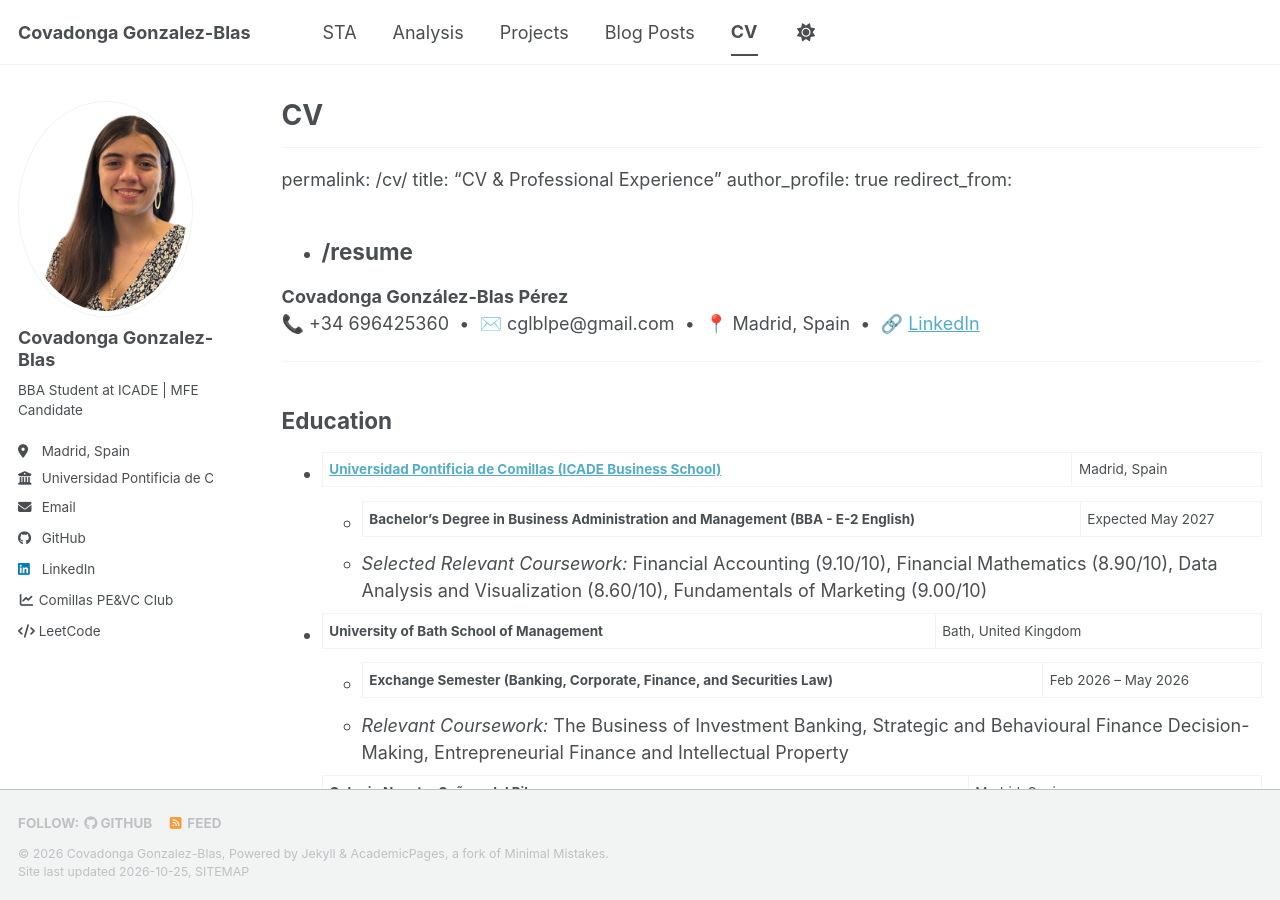
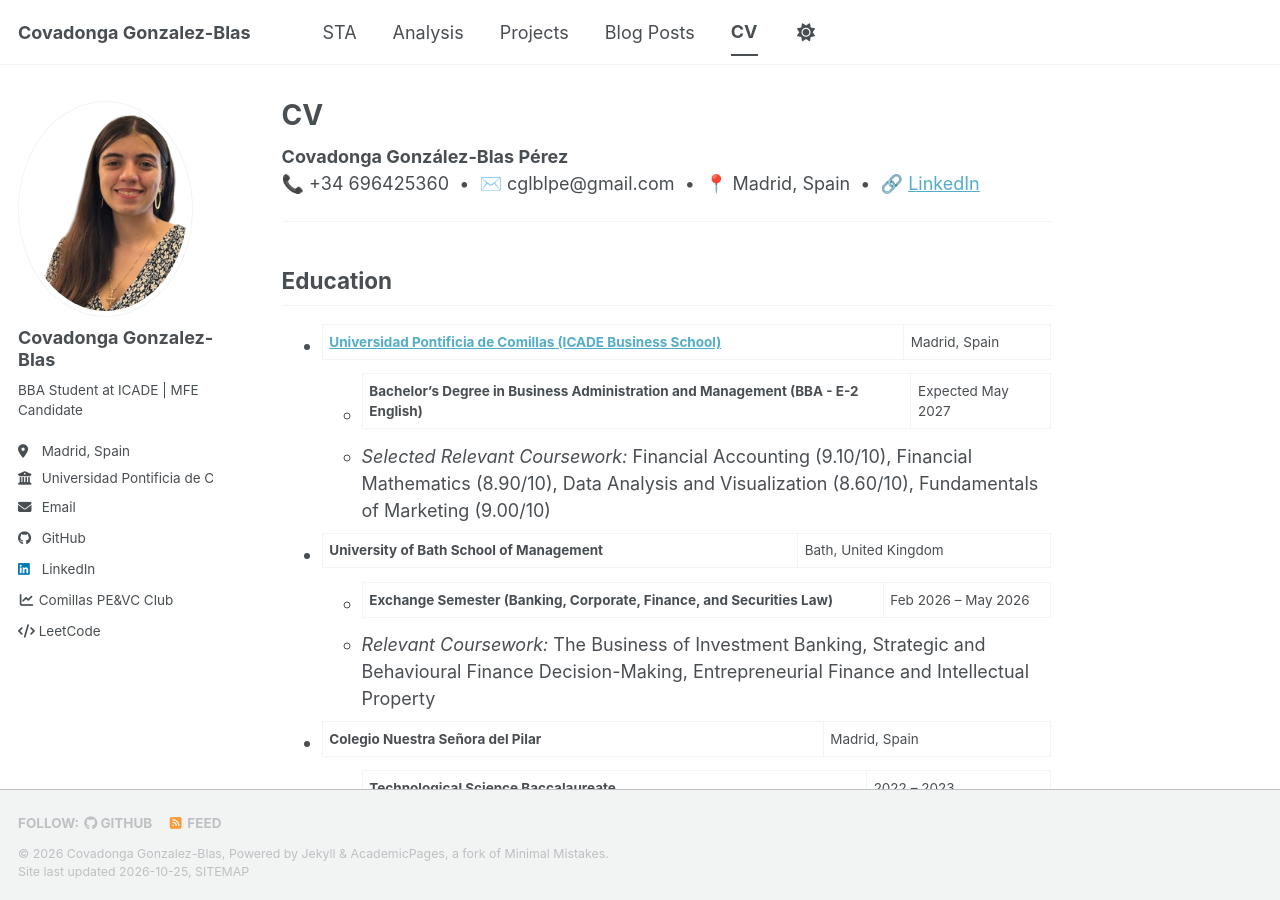
Before and after one commit to Gonzalez-Blas/Gonzalez-Blas.github.io, a Jekyll site: the page built from _pages/cv.md, in a window 1280 px wide and 900 px high. Built offline with Jekyll 4.4.1, drawn with Linux system fonts in a browser that asks for light colours; a style sheet for code colours, icons or effects is not loaded; part of the change alters nothing that is shown.

Commit message:
Refactor CV content to eliminate duplicates
Removed duplicate sections and cleaned up formatting in CV.

```diff
--- a/_pages/cv.md
+++ b/_pages/cv.md
@@ -1,17 +1,6 @@
 ---
-layout: archive
 title: "CV"
 permalink: /cv/
-author_profile: true
-redirect_from:
-  - /resume
----
-
-{% include base_path %}
-
----
-permalink: /cv/
-title: "CV & Professional Experience"
 author_profile: true
 redirect_from:
   - /resume
@@ -24,109 +13,110 @@ redirect_from:
 
 ## Education
 
-* **[Universidad Pontificia de Comillas (ICADE Business School)](https://www.comillas.edu/grados/grado-en-administracion-y-direccion-de-empresas-ade-e-2/)** | Madrid, Spain
-  * **Bachelor’s Degree in Business Administration and Management (BBA - E-2 English)** | Expected May 2027
-  * *Selected Relevant Coursework:* Financial Accounting (9.10/10), Financial Mathematics (8.90/10), Data Analysis and Visualization (8.60/10), Fundamentals of Marketing (9.00/10)
-* **University of Bath School of Management** | Bath, United Kingdom
-  * **Exchange Semester (Banking, Corporate, Finance, and Securities Law)** | Feb 2026 – May 2026
-  * *Relevant Coursework:* The Business of Investment Banking, Strategic and Behavioural Finance Decision-Making, Entrepreneurial Finance and Intellectual Property
-* **Colegio Nuestra Señora del Pilar** | Madrid, Spain
-  * **Technological Science Baccalaureate** | 2022 – 2023
-* **Greenbrier High School** | Evans, GA, USA
-  * **Social Science Baccalaureate** | 2021 – 2022
-  * *Activities:* Model UN, Spanish Club, Senator in the Student Government Association (SGA), Mock Trial Team, Soccer Team.
+- **[Universidad Pontificia de Comillas (ICADE Business School)](https://www.comillas.edu/grados/grado-en-administracion-y-direccion-de-empresas-ade-e-2/)** | Madrid, Spain
+  - **Bachelor’s Degree in Business Administration and Management (BBA - E-2 English)** | Expected May 2027
+  - *Selected Relevant Coursework:* Financial Accounting (9.10/10), Financial Mathematics (8.90/10), Data Analysis and Visualization (8.60/10), Fundamentals of Marketing (9.00/10)
+- **University of Bath School of Management** | Bath, United Kingdom
+  - **Exchange Semester (Banking, Corporate, Finance, and Securities Law)** | Feb 2026 – May 2026
+  - *Relevant Coursework:* The Business of Investment Banking, Strategic and Behavioural Finance Decision-Making, Entrepreneurial Finance and Intellectual Property
+- **Colegio Nuestra Señora del Pilar** | Madrid, Spain
+  - **Technological Science Baccalaureate** | 2022 – 2023
+- **Greenbrier High School** | Evans, GA, USA
+  - **Social Science Baccalaureate** | 2021 – 2022
+  - *Activities:* Model UN, Spanish Club, Senator in the Student Government Association (SGA), Mock Trial Team, Soccer Team.
 
 ---
 
 ## Professional Experience
 
-* **UBS** | London, United Kingdom
-  * **Global Banking Summer Analyst (Unified Global Banking - UGB)** | Jun 2026 – Aug 2026
-  * Supported a $300m capital raise in the music and entertainment sector, contributing to investor outreach efforts, maintaining investor engagement trackers, and supporting transaction execution through first close.
-  * Performed company and industry research, valuation analysis, and financial modelling using comparable companies and precedent transactions to support live and prospective client mandates.
-  * Assisted in the preparation of pitchbooks, marketing materials, and strategic presentations for senior bankers and corporate clients across financing and advisory transactions.
+- **UBS** | London, United Kingdom
+  - **Global Banking Summer Analyst (Unified Global Banking - UGB)** | Jun 2026 – Aug 2026
+  - Supported a $300m capital raise in the music and entertainment sector, contributing to investor outreach efforts, maintaining investor engagement trackers, and supporting transaction execution through first close.
+  - Performed company and industry research, valuation analysis, and financial modelling using comparable companies and precedent transactions to support live and prospective client mandates.
+  - Assisted in the preparation of pitchbooks, marketing materials, and strategic presentations for senior bankers and corporate clients across financing and advisory transactions.
 
-* **Let'sInnovate (Grupo LETS)** | Madrid, Spain
-  * **Open Innovation Analyst** | Jul 2025 – Nov 2025
-  * Built an automated startup intelligence database to identify high-growth companies, emerging technologies, and market opportunities for corporate innovation projects.
-  * Evaluated more than 20 startups through valuation modelling, competitive analysis, and strategic assessments, supporting investment, partnership, and innovation-related decisions.
-  * Produced market research reports and executive presentations covering venture capital trends, innovation ecosystems, and disruptive technologies across multiple industries.
+- **Let'sInnovate (Grupo LETS)** | Madrid, Spain
+  - **Open Innovation Analyst** | Jul 2025 – Nov 2025
+  - Built an automated startup intelligence database to identify high-growth companies, emerging technologies, and market opportunities for corporate innovation projects.
+  - Evaluated more than 20 startups through valuation modelling, competitive analysis, and strategic assessments, supporting investment, partnership, and innovation-related decisions.
+  - Produced market research reports and executive presentations covering venture capital trends, innovation ecosystems, and disruptive technologies across multiple industries.
 
-* **EY (Governance and Public Sectors)** | Madrid, Spain
-  * **Business Consulting Intern** | Jun 2025 – Jul 2025
-  * Supported the Project Management Office (PMO) of a €2.6bn public-sector digital transformation programme by coordinating timelines, monitoring deliverables, and preparing executive reporting materials.
-  * Developed Excel, VBA, and Power BI solutions to automate reporting processes, improving efficiency and reducing manual data-processing requirements.
-  * Tracked more than 15 programme KPIs and project milestones through interactive dashboards, enabling data-driven decision-making and enhanced stakeholder visibility.
+- **EY (Governance and Public Sectors)** | Madrid, Spain
+  - **Business Consulting Intern** | Jun 2025 – Jul 2025
+  - Supported the Project Management Office (PMO) of a €2.6bn public-sector digital transformation programme by coordinating timelines, monitoring deliverables, and preparing executive reporting materials.
+  - Developed Excel, VBA, and Power BI solutions to automate reporting processes, improving efficiency and reducing manual data-processing requirements.
+  - Tracked more than 15 programme KPIs and project milestones through interactive dashboards, enabling data-driven decision-making and enhanced stakeholder visibility.
 
-* **Nomura** | London, United Kingdom
-  * **Women's Immersion Programme (Investment Banking)** | Apr 2025
-  * Selected for Nomura's competitive Investment Banking Women's Immersion Programme, gaining exposure to M&A, capital markets, and corporate finance advisory.
-  * Delivered a strategic investment analysis of London Stock Exchange Group (LSEG), assessing financial performance, valuation drivers, competitive positioning, and growth opportunities.
-  * Developed technical skills in valuation, financial statement analysis, and pitchbook preparation through investment banking case studies, workshops, and mentorship sessions.
+- **Nomura** | London, United Kingdom
+  - **Women's Immersion Programme (Investment Banking)** | Apr 2025
+  - Selected for Nomura's competitive Investment Banking Women's Immersion Programme, gaining exposure to M&A, capital markets, and corporate finance advisory.
+  - Delivered a strategic investment analysis of London Stock Exchange Group (LSEG), assessing financial performance, valuation drivers, competitive positioning, and growth opportunities.
+  - Developed technical skills in valuation, financial statement analysis, and pitchbook preparation through investment banking case studies, workshops, and mentorship sessions.
 
 ---
 
 ## Leadership, Memberships & Extracurriculars
 
-* **[Comillas Private Equity & Venture Capital Club](https://comillaspevcclub.es/)** | Vice President & Board Member
-  * Analyze investment deals, assess growth potential and risks, and develop financial models, gaining hands-on experience in PE/VC valuation and coordinating corporate visits.
-* **[Testudo Wealth Management](https://www.linkedin.com/company/testudo-wealth-management/)** | Investment Analyst & Member | Apr 2026 – Present
-  * Selected for a selective pan-European cohort focused on private banking, wealth management, and public equity research.
-* **Sora Capital A.C.** | Portfolio Analyst | Feb 2025 – Aug 2026
-  * Conducted equity research, developed stock pitches, and applied financial analysis to drive strategic investment decisions within a student organization.
-* **[Nova Talent](https://www.novatalent.com/)** | Member | Jun 2025 – Present
-  * Member of the selective top-tier professional network connecting high-potential European talent with leading global institutions.
-* **Model United Nations (MUN) & ICADE Debate Club** | Delegate & Member
-  * Strengthened public speaking, critical thinking, and persuasive argumentation through competitive debate simulations.
+- **[Comillas Private Equity & Venture Capital Club](https://comillaspevcclub.es/)** | Vice President & Board Member
+  - Analyze investment deals, assess growth potential and risks, and develop financial models, gaining hands-on experience in PE/VC valuation and coordinating corporate visits.
+- **[Testudo Wealth Management](https://www.linkedin.com/company/testudo-wealth-management/)** | Investment Analyst & Member | Apr 2026 – Present
+  - Selected for a selective pan-European cohort focused on private banking, wealth management, and public equity research.
+- **Sora Capital A.C.** | Portfolio Analyst | Feb 2025 – Aug 2026
+  - Conducted equity research, developed stock pitches, and applied financial analysis to drive strategic investment decisions within a student organization.
+- **[Nova Talent](https://www.novatalent.com/)** | Member | Jun 2025 – Present
+  - Member of the selective top-tier professional network connecting high-potential European talent with leading global institutions.
+- **Model United Nations (MUN) & ICADE Debate Club** | Delegate & Member
+  - Strengthened public speaking, critical thinking, and persuasive argumentation through competitive debate simulations.
 
 ---
 
 ## Licenses & Certifications
 
-* **FactSet Essentials: Core Products** | FactSet (Mar 2026) | Credential ID: `75whkevyw5ti` (Skills: FactSet)
-* **FactSet Essentials: Derivatives** | FactSet (Mar 2026) | Credential ID: `ugngcxpu8i2d` (Skills: Equity Derivatives, Interest Rate Derivatives)
-* **Advanced Valuation and Strategy - M&A, PE, and VC** | Erasmus School of Economics (Jun 2025) | Credential ID: `9UAKYE6UQ70V`
-* **Private Equity and Venture Capital** | Università Bocconi (Jun 2025) | Credential ID: `NDKF2IPVDE8O`
-* **Bloomberg Finance Fundamentals** | Bloomberg (Mar 2025) | Credential ID: `nDa9teXgqpmqtCF8gtnUHngP`
+- **FactSet Essentials: Core Products** | FactSet (Mar 2026) | Credential ID: `75whkevyw5ti` (Skills: FactSet)
+- **FactSet Essentials: Derivatives** | FactSet (Mar 2026) | Credential ID: `ugngcxpu8i2d` (Skills: Equity Derivatives, Interest Rate Derivatives)
+- **Advanced Valuation and Strategy - M&A, PE, and VC** | Erasmus School of Economics (Jun 2025) | Credential ID: `9UAKYE6UQ70V`
+- **Private Equity and Venture Capital** | Università Bocconi (Jun 2025) | Credential ID: `NDKF2IPVDE8O`
+- **Bloomberg Finance Fundamentals** | Bloomberg (Mar 2025) | Credential ID: `nDa9teXgqpmqtCF8gtnUHngP`
 
 ---
 
 ## Honors & Awards
 
-* **[Mentee - International Women Mentorship Program]([https://www.oliverwyman.com/careers/recruiting-events/international-mentorship-program/spain.html])**  | Oliver Wyman (Jun 2025)
-  * Selected for Oliver Wyman's global mentorship initiative supporting high-potential women pursuing careers in consulting through mentorship, professional development, and collaborative learning.
-  * Received one-on-one coaching from an Oliver Wyman consultant, gaining insights into consulting career paths, case interview preparation, problem-solving techniques, and client engagement.
-  * Collaborated with an international cohort of participants on case competition projects and business challenges, developing structured analytical thinking, teamwork, and presentation skills.
-  * <a href="https://www.oliverwyman.com/careers/recruiting-events/international-women-mentorship-program.html" target="_blank" rel="noopener noreferrer">Program Link</a>
+- **[Mentee - International Women Mentorship Program](https://www.oliverwyman.com/careers/recruiting-events/international-mentorship-program/spain.html)** | Oliver Wyman (Jun 2025)
+  - Selected for Oliver Wyman's global mentorship initiative supporting high-potential women pursuing careers in consulting through mentorship, professional development, and collaborative learning.
+  - Received one-on-one coaching from an Oliver Wyman consultant, gaining insights into consulting career paths, case interview preparation, problem-solving techniques, and client engagement.
+  - Collaborated with an international cohort of participants on case competition projects and business challenges, developing structured analytical thinking, teamwork, and presentation skills.
+  - [Program Link](https://www.oliverwyman.com/careers/recruiting-events/international-women-mentorship-program.html)
 
-* **Honorable Mention - UC3MUN** | Universidad Carlos III de Madrid & ECOFIN (Mar 2025)
-  * Awarded Honorable Mention for outstanding performance in a university-level Model United Nations conference, demonstrating negotiation, public speaking, and policy analysis skills.
-  * Represented a member state in committee discussions, drafting resolutions and building consensus among delegates to address complex international challenges.
-  * Developed persuasive communication, diplomacy, and stakeholder management abilities through debate, coalition-building, and formal negotiations.
+- **Honorable Mention - UC3MUN** | Universidad Carlos III de Madrid & ECOFIN (Mar 2025)
+  - Awarded Honorable Mention for outstanding performance in a university-level Model United Nations conference, demonstrating negotiation, public speaking, and policy analysis skills.
+  - Represented a member state in committee discussions, drafting resolutions and building consensus among delegates to address complex international challenges.
+  - Developed persuasive communication, diplomacy, and stakeholder management abilities through debate, coalition-building, and formal negotiations.
 
-* **3rd IBSS Virtual Business Competition 2024** | Xi'an Jiaotong-Liverpool University & The Asia Institute
-  * Achieved 2nd place in an international business competition, competing against multidisciplinary teams from universities across multiple countries.
-  * Developed a market-entry and promotional strategy for Genroku Tatami, incorporating consumer research, competitive analysis, branding, and growth recommendations.
-  * Presented strategic findings to an academic and industry judging panel, demonstrating commercial awareness, teamwork, and business problem-solving capabilities.
+- **3rd IBSS Virtual Business Competition 2024** | Xi'an Jiaotong-Liverpool University & The Asia Institute
+  - Achieved 2nd place in an international business competition, competing against multidisciplinary teams from universities across multiple countries.
+  - Developed a market-entry and promotional strategy for Genroku Tatami, incorporating consumer research, competitive analysis, branding, and growth recommendations.
+  - Presented strategic findings to an academic and industry judging panel, demonstrating commercial awareness, teamwork, and business problem-solving capabilities.
+
 ---
 
 ## Volunteering & Social Impact
 
-* **Real Federación Española de Golf (RFEG)** | Volunteer Rules Official & Course Marshal | Jul 2024 – Present
-  * Contributed to elite international events including the Spanish Open (DP World Tour) and the Women's European Championship.
-* **South Summit** | Event & Innovation Volunteer | Jun 2025
-  * Supported operations, startup networking, and logistics at South Summit Madrid 2025.
-* **Unity Program (Comillas)** | President & Chairman | Jan 2024 – Mar 2025
-  * Facilitated student exchanges and cultural integration for international students at Comillas Pontifical University.
-* **Orden Hospitalaria de San Juan de Dios** | Auxiliar | Jun 2024 – Jul 2024
-  * Walked the Camino de Santiago alongside individuals with Down syndrome, fostering inclusion, empathy, and teamwork.
-* **Teen Court in Columbia County Community Connections** | Student Volunteer | Mar 2022 – May 2022
-  * Supported restorative justice peer-based trials for minor offenses in Evans, Georgia.
-* **Martinez Evans Little League** | Sales Assistant | Sep 2021 – Jan 2022
-  * Developed a digital inventory system to streamline operations for equipment and merchandise management.
-* **Asociación Hogar Nazareth** | Student Volunteer | Sep 2019 – Feb 2020
-  * Assisted families and children in the San Blas neighborhood of Madrid to improve community welfare.
-* **Fundación Telefónica** | Volunteer | Jun 2018
-  * Volunteered at the inaugural #eSportsUnificados Championship promoting equality and integration.
-* **American Forests & Alcoa Foundation** | Environmental Volunteer | Jan 2016 – Mar 2019
-  * Participated in reforestation and habitat restoration projects in the Sierra de Guadarrama National Park.
+- **Real Federación Española de Golf (RFEG)** | Volunteer Rules Official & Course Marshal | Jul 2024 – Present
+  - Contributed to elite international events including the Spanish Open (DP World Tour) and the Women's European Championship.
+- **South Summit** | Event & Innovation Volunteer | Jun 2025
+  - Supported operations, startup networking, and logistics at South Summit Madrid 2025.
+- **Unity Program (Comillas)** | President & Chairman | Jan 2024 – Mar 2025
+  - Facilitated student exchanges and cultural integration for international students at Comillas Pontifical University.
+- **Orden Hospitalaria de San Juan de Dios** | Auxiliar | Jun 2024 – Jul 2024
+  - Walked the Camino de Santiago alongside individuals with Down syndrome, fostering inclusion, empathy, and teamwork.
+- **Teen Court in Columbia County Community Connections** | Student Volunteer | Mar 2022 – May 2022
+  - Supported restorative justice peer-based trials for minor offenses in Evans, Georgia.
+- **Martinez Evans Little League** | Sales Assistant | Sep 2021 – Jan 2022
+  - Developed a digital inventory system to streamline operations for equipment and merchandise management.
+- **Asociación Hogar Nazareth** | Student Volunteer | Sep 2019 – Feb 2020
+  - Assisted families and children in the San Blas neighborhood of Madrid to improve community welfare.
+- **Fundación Telefónica** | Volunteer | Jun 2018
+  - Volunteered at the inaugural #eSportsUnificados Championship promoting equality and integration.
+- **American Forests & Alcoa Foundation** | Environmental Volunteer | Jan 2016 – Mar 2019
+  - Participated in reforestation and habitat restoration projects in the Sierra de Guadarrama National Park.
```
